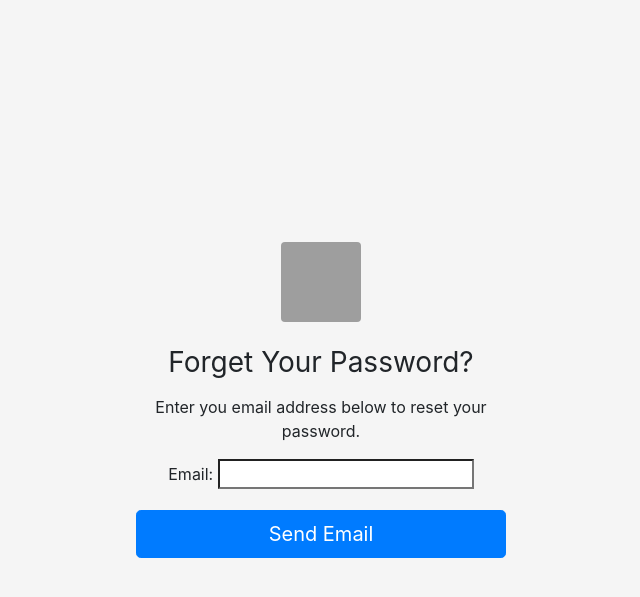
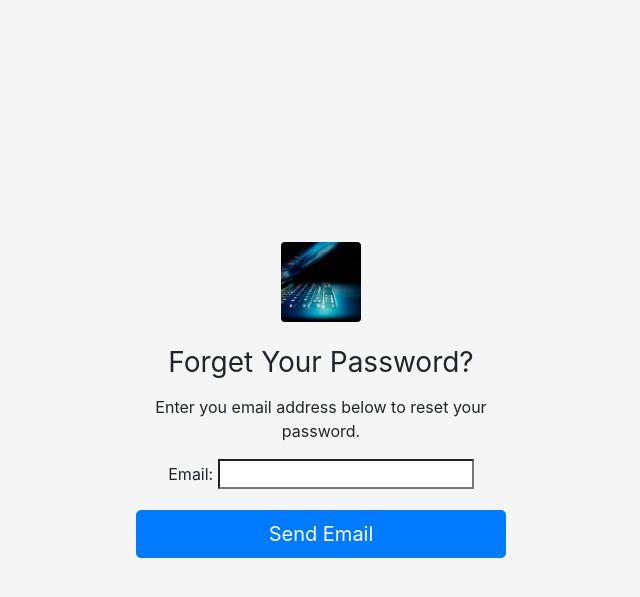
Before and after one commit to P5vc/WebserverBackend, a Django app: page /password/reset/ in a window 1280 px wide. Shown: the top 597 px of the page, without its empty margins (319-959 px from the left). Run offline with Django 3.2, Linux system fonts and the light colour scheme; parts of the project's set-up code (start-up, migrations or seed data) failed here and were passed over; grey boxes are pictures that could not be loaded.

Commit message:
Added password reset image

```diff
--- a/Priveasy/mainSite/templates/registration/password_reset_form.html
+++ b/Priveasy/mainSite/templates/registration/password_reset_form.html
@@ -11,7 +11,7 @@
     </head>
     <body class="text-center">
         <form class="form-signin" action="." method="post">
-            <img class="mb-4 rounded" src="{% static "img/Password Reset.jpg" %}" alt="" width="80" height="80">
+            <img class="mb-4 rounded" src="{% static "img/passwordReset.jpg" %}" alt="" width="80" height="80">
             <h1 class="h3 mb-3 font-weight-normal">Forget Your Password?</h1>
             <form action="." method="post">
                 <p>Enter you email address below to reset your password.</p>
```
Also changed, not shown: Priveasy/mainSite/static/img/passwordReset.jpg (added).
